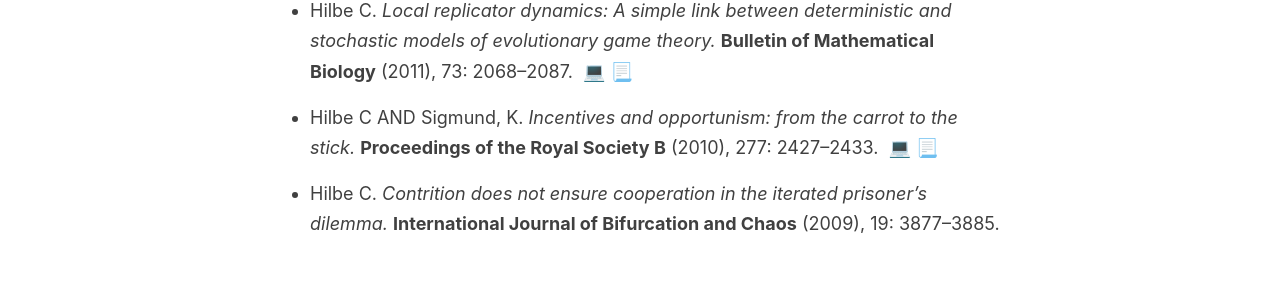
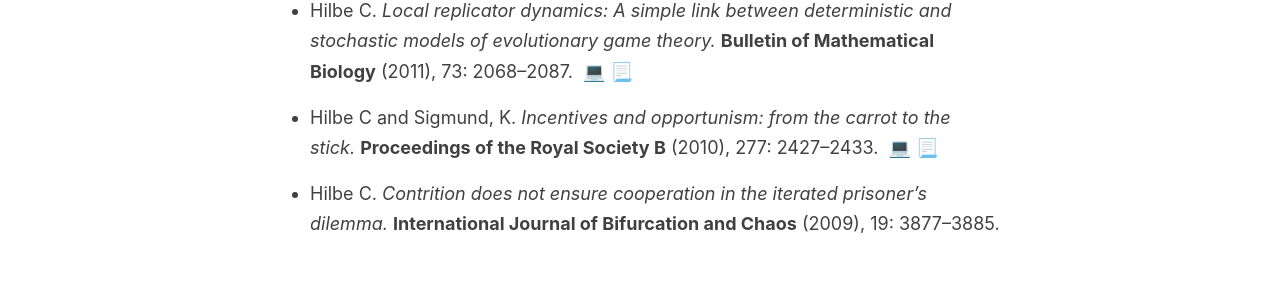
Before and after one commit to christian-hilbe/christian-hilbe.github.io, a Jekyll site: the page built from _pages/publications.md, in a window 1280 px wide and 900 px high, scrolled down 4983 px. Shown: the part 510-810 px from the top of the window. Built offline with Jekyll 4.4.1, drawn with Linux system fonts in a browser that asks for light colours.

Commit message:
CH Correcting a minor typo

```diff
--- a/_pages/publications.md
+++ b/_pages/publications.md
@@ -331,7 +331,7 @@ permalink: /publications/
 **Bulletin of Mathematical Biology** (2011), 73: 2068–2087.
 &#160;[💻](https://link.springer.com/article/10.1007/s11538-010-9608-2)&#160;[📃](../files/2011_hilbe.pdf)
 
-- Hilbe C AND Sigmund, K.
+- Hilbe C and Sigmund, K.
 *Incentives and opportunism: from the carrot to the stick.*
 **Proceedings of the Royal Society B** (2010), 277: 2427–2433.
 &#160;[💻](https://royalsocietypublishing.org/doi/10.1098/rspb.2010.0065)&#160;[📃](../files/2010_hilbe.pdf)
```
